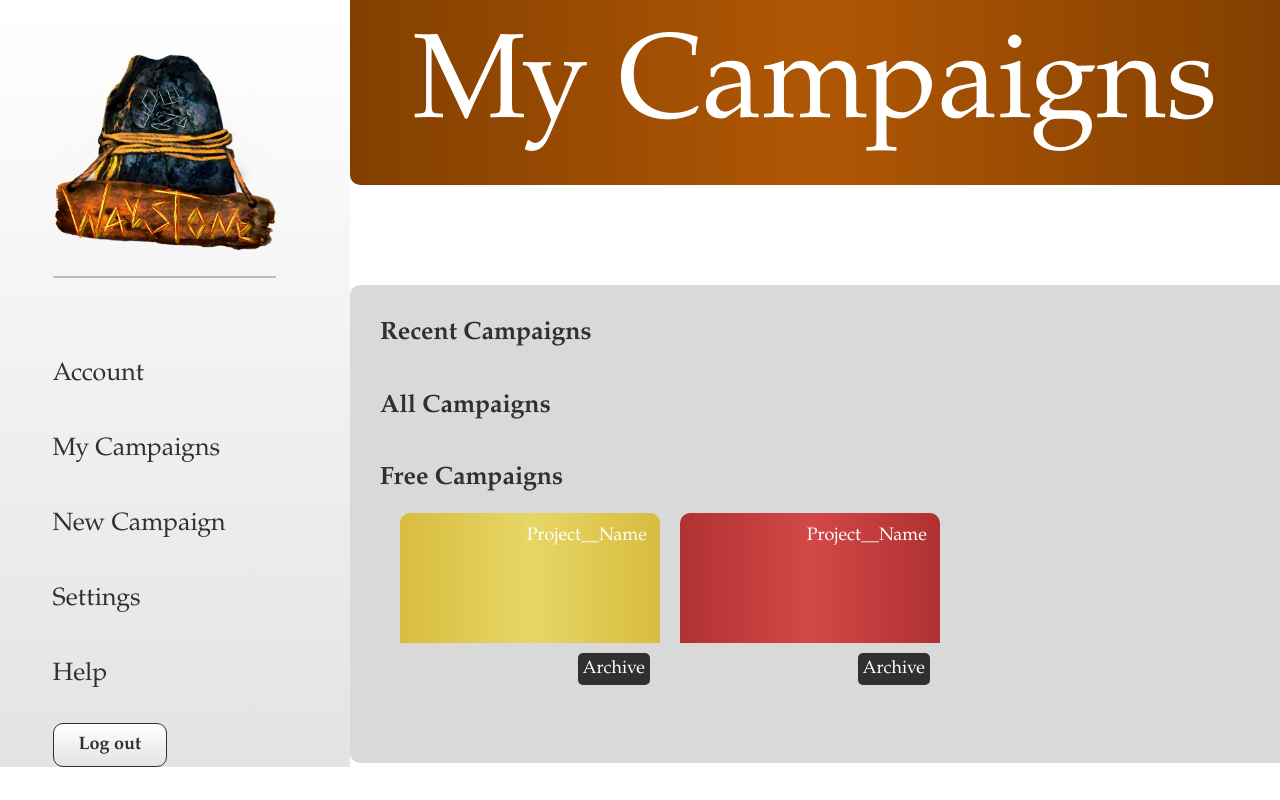
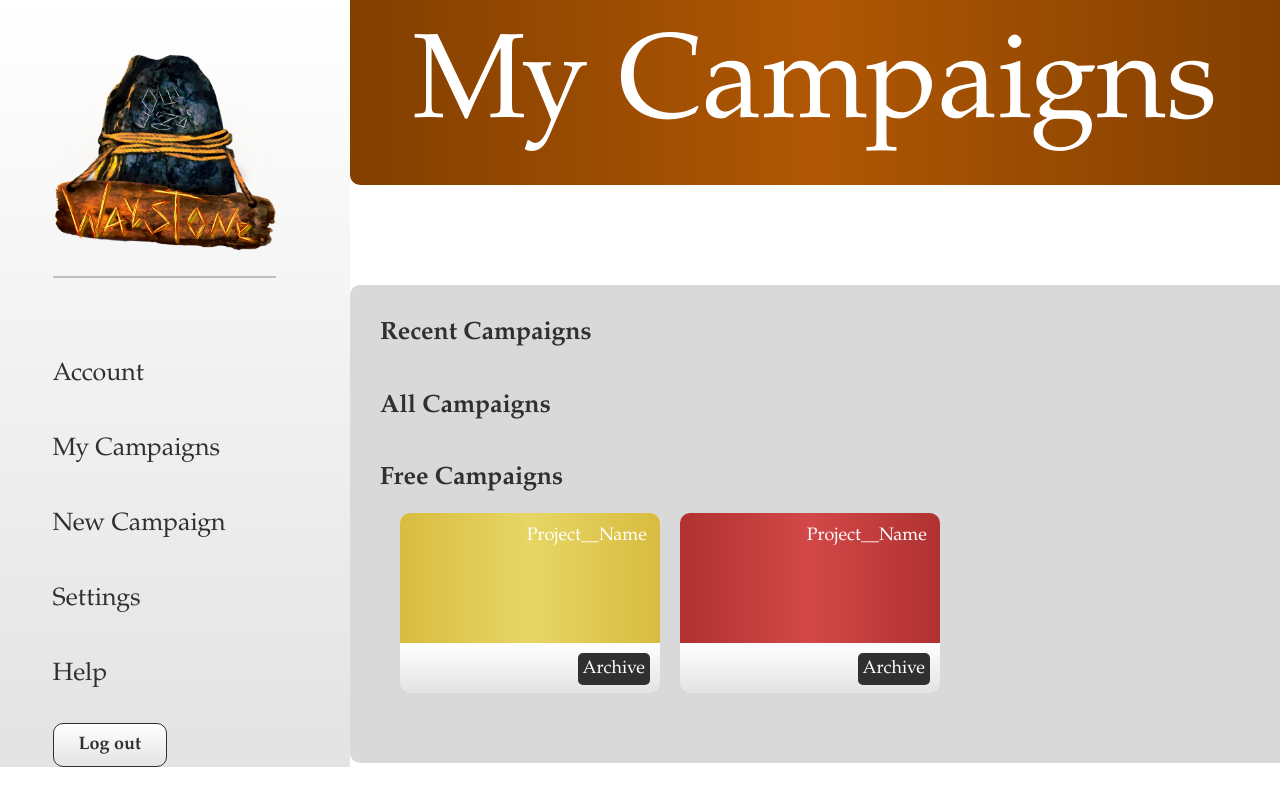
Before and after one commit to WouterOnGithub/Waystone, a React (Vite) app in the folder waystoneProject/: page /user/My_Campaigns_Page in a window 1280 px wide. Shown: the top 800 px of the page. Built offline with nearby package versions, Linux system fonts and the light colour scheme; no server answers.

Commit message:
fixed my_campaigns_page background

```diff
--- a/waystoneProject/src/pages/pages-css/My_Campaigns_Page.css
+++ b/waystoneProject/src/pages/pages-css/My_Campaigns_Page.css
@@ -43,7 +43,7 @@
 {
     border-bottom-left-radius: var(--border-radius);
     border-bottom-right-radius: var(--border-radius);
-    background-color: var(--background-colour);
+    background: var(--background-colour);
     text-align: right;
     margin-left: 30px; /* Keep the same as the #box-text p margin-left !!! */
     width: 260px; /* Keep the same as the #box-text p width !!! */
@@ -51,7 +51,7 @@
 }
 #box button /* Archive button */
 {
-    background-color: var(--background-colour4);
+    background: var(--background-colour4);
     color: var(--text-color2);
     border-radius: var(--border-radius2);
     border: none;
@@ -61,7 +61,7 @@
 }
 #box button:hover /* Archive button */
 {
-    background-color: var(--background-colour);
+    background: var(--background-colour);
     color: var(--text-color);
     text-decoration: underline;
     transition: 0.3s;
```
